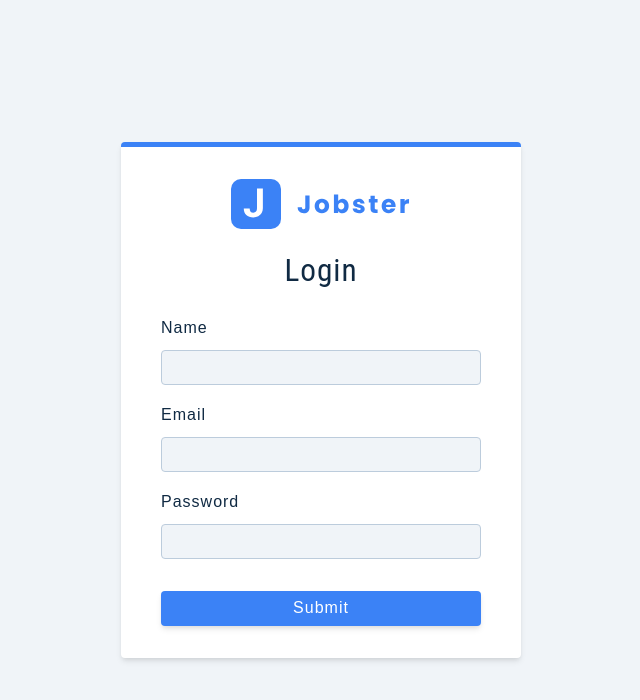
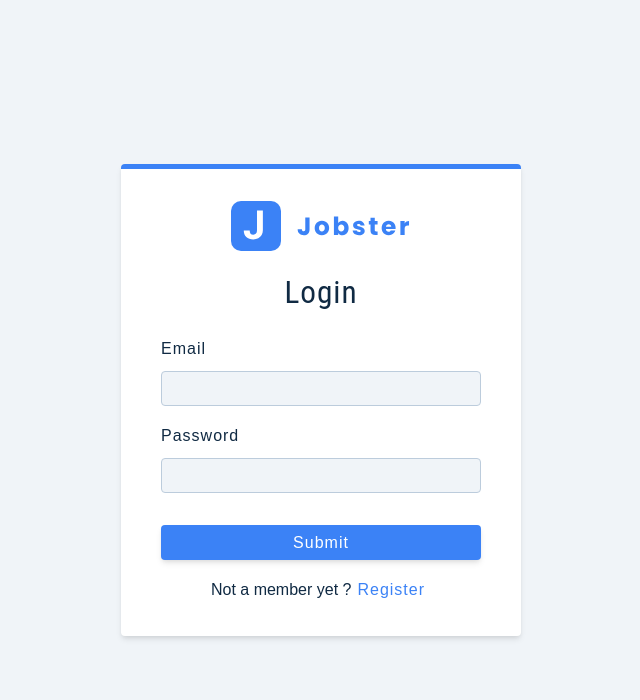
Before and after one commit to AnisBenFerhat/Jobster, a React (Create React App) app: page /register in a window 1280 px wide. Shown: the top 700 px of the page, without its empty margins (319-959 px from the left). Built offline with nearby package versions, Linux system fonts and the light colour scheme.

Commit message:
Register Page - Toggle Register/Member

```diff
--- a/src/pages/Register.js
+++ b/src/pages/Register.js
@@ -14,17 +14,23 @@
   const handleChange = (event) => {
     console.log(event.target);
   };
+
   const onSubmit = (event) => {
     event.preventDefault();
     console.log(event.target);
   };
+
+  const toggleMember = () => {
+    setValues({ ...values, isMember: !values.isMember });
+  };
+
   return (
     <Wrapper className='full-page'>
       <form className='form' onSubmit={onSubmit}>
         <Logo />
-        <h3>Login</h3>
+        <h3>{values.isMember ? 'Login' : 'Register'}</h3>
         {/*Name Field*/}
-        <FormRow type='text' name='name' value={values.name} handleChange={handleChange} />
+        {!values.isMember && <FormRow type='text' name='name' value={values.name} handleChange={handleChange} />}
         {/*Email Field*/}
         <FormRow type='email' name='email' value={values.email} handleChange={handleChange} />
         {/*Password Field*/}
@@ -32,6 +38,12 @@
         <button type='submit' className='btn btn-block'>
           Submit
         </button>
+        <p>
+          {values.isMember ? 'Not a member yet ?' : 'Already a member ?'}
+          <button type='button' onClick={toggleMember} className='member-btn'>
+            {values.isMember ? 'Register' : 'Login'}
+          </button>
+        </p>
       </form>
     </Wrapper>
   );
```
